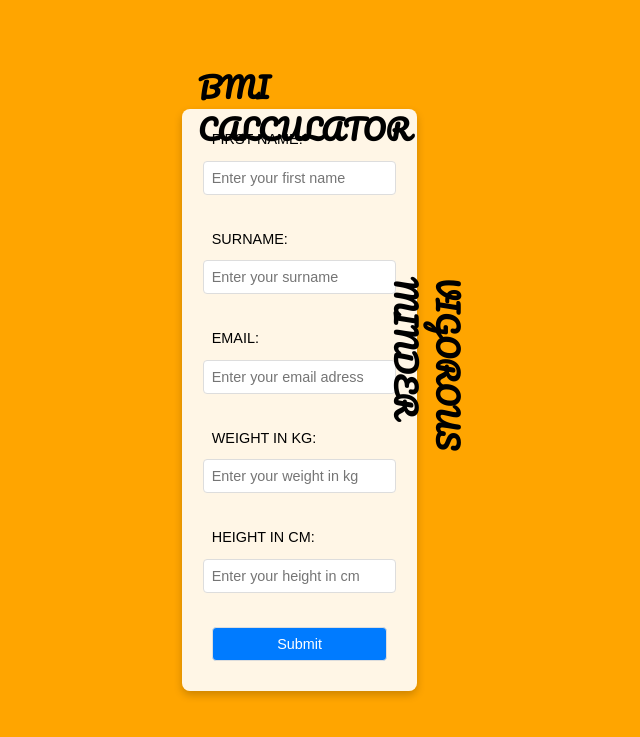
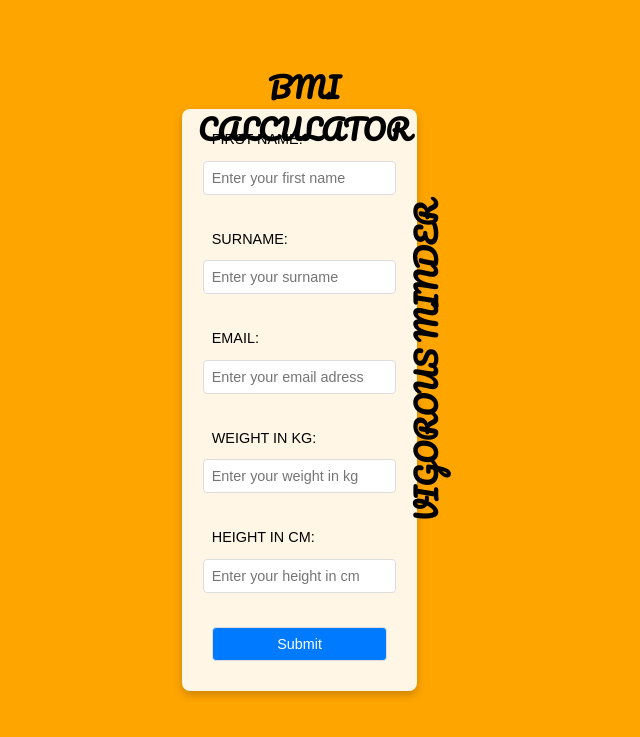
Before and after one commit to Klurifixus/Vigorous, a Flask app: page / in a window 1280 px wide. Shown: the top 737 px of the page, without its empty margins (336-976 px from the left). Run offline with Flask 3, Linux system fonts and the light colour scheme.

Commit message:
asked chat gpt for styles , probebly not working

```diff
--- a/static/style.css
+++ b/static/style.css
@@ -5,7 +5,6 @@ body, h1, form {
     font-family: Arial, sans-serif;
     text-transform: uppercase;  /* Make all text capitalized */
 }
-
 
 /* Set the background image */
 body {
@@ -32,6 +31,7 @@ h1 {
     transform: translate(-50%, -50%);
     z-index: 1;
     font-family: 'Pacifico', cursive;
+    text-align: center;
 }
 
 form {
@@ -52,8 +52,9 @@ form {
     position: absolute;
     right: 0;
     top: 50%;
-    transform: translateY(-50%) rotate(90deg);
+    transform: translateY(-50%) rotate(270deg); /* Change rotation to 270deg */
     transform-origin: right center;
+    white-space: nowrap;
 }
 
 label, input {
@@ -86,7 +87,6 @@ input[type="submit"] {
 input[type="submit"]:hover {
     background-color: #0056b3;
 }
-
 
 /* Modal Styles */
 .modal {
@@ -130,7 +130,6 @@ input[type="submit"]:hover {
         transform: none;
         text-align: center;
         margin-bottom: 10px;
-
     }
 
     form {
@@ -150,8 +149,6 @@ input[type="submit"]:hover {
     .close {
         font-size: 18px;   /* Adjust the close button size in the modal */
     }
-
-
 }
 
 /* For other small mobile devices (from 351px to 500px) */
```
